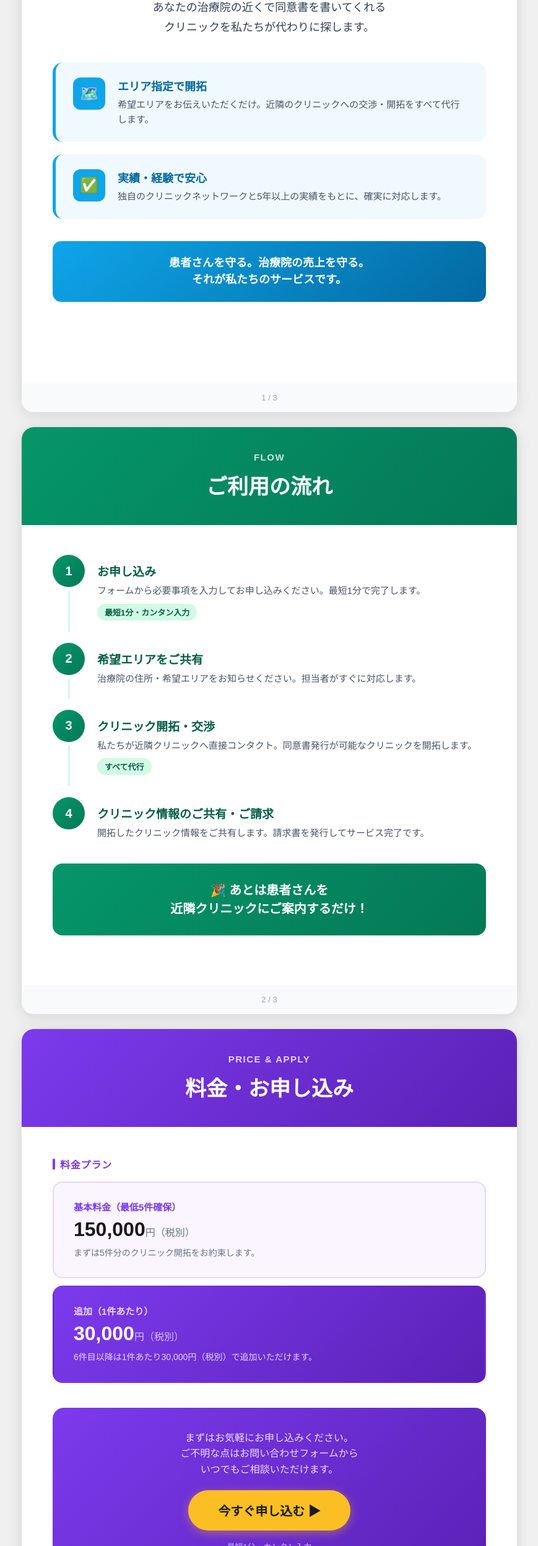
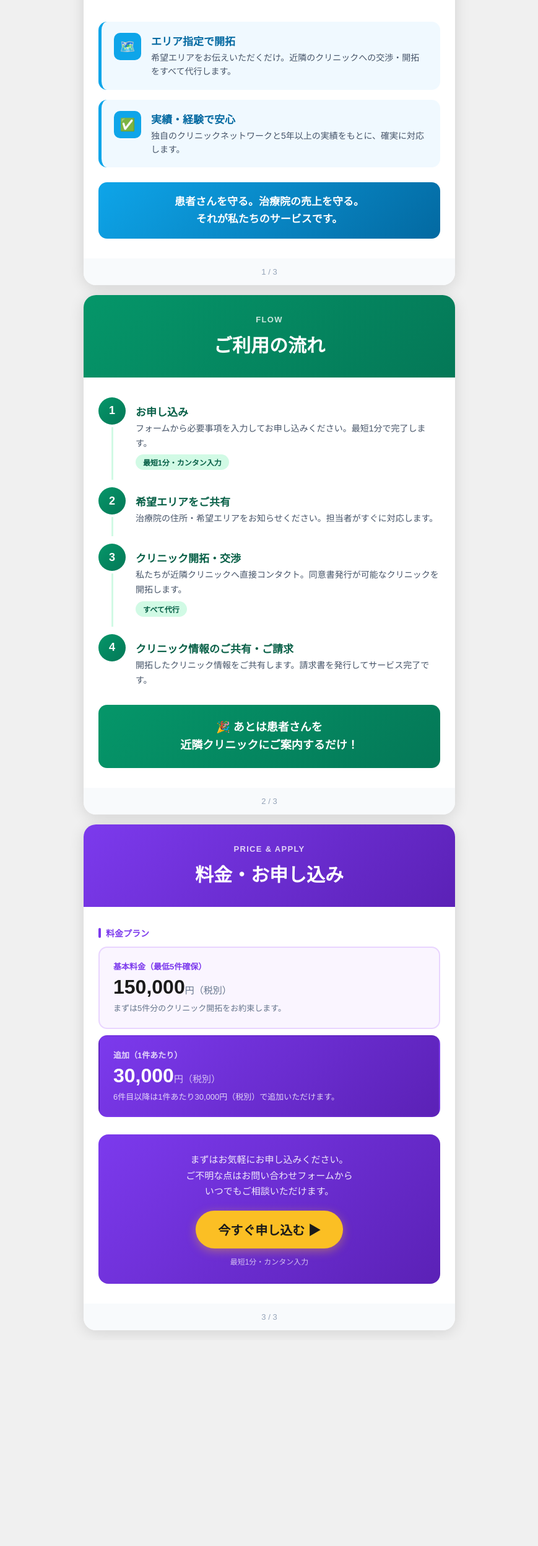
Before and after one commit to CAPCeLL/research-clinic, a plain HTML site: page index.html in a window 1280 px wide. Shown: the part 306-2800 px from the top of the page at 62% size, without its empty margins (205-1074 px from the left). After the commit the page ends 2468 px from the top, so only its background shows below. Drawn offline with Linux system fonts and the light colour scheme.

Commit message:
Update index.html

```diff
--- a/index.html
+++ b/index.html
@@ -3,7 +3,7 @@
 <head>
 <meta charset="UTF-8">
 <meta name="viewport" content="width=device-width, initial-scale=1.0">
-<title>近隣クリニック開拓サービス - LINEスライド</title>
+<title>近隣クリニック開拓サービス</title>
 <style>
   * { margin: 0; padding: 0; box-sizing: border-box; }
   body {
@@ -12,222 +12,136 @@
     display: flex;
     flex-direction: column;
     align-items: center;
-    gap: 24px;
-    padding: 24px;
+    gap: 16px;
+    padding: 16px;
   }
 
   .slide {
-    width: 800px;
+    width: 100%;
+    max-width: 600px;
     background: white;
     border-radius: 20px;
     overflow: hidden;
     box-shadow: 0 4px 24px rgba(0,0,0,0.12);
   }
 
-  /* ===== SLIDE 1 ===== */
-  .slide1 {
-    background: linear-gradient(160deg, #1a3a6b 0%, #0f2447 100%);
-    padding: 60px 50px 70px;
-    min-height: 900px;
-    display: flex;
-    flex-direction: column;
-    justify-content: center;
-    position: relative;
-  }
-  .slide1::before {
-    content: '';
-    position: absolute;
-    top: 0; right: 0;
-    width: 300px; height: 300px;
-    background: radial-gradient(circle, rgba(56,189,248,0.15) 0%, transparent 70%);
-    border-radius: 50%;
-  }
-  .slide1 .tag {
-    display: inline-block;
-    background: #ef4444;
-    color: white;
-    font-size: 15px;
-    font-weight: 700;
-    padding: 6px 18px;
-    border-radius: 50px;
-    margin-bottom: 32px;
-    width: fit-content;
-  }
-  .slide1 h1 {
-    color: white;
-    font-size: 42px;
-    font-weight: 900;
-    line-height: 1.3;
-    margin-bottom: 24px;
-  }
-  .slide1 h1 span { color: #38bdf8; }
-  .slide1 .subtitle {
-    color: rgba(255,255,255,0.75);
-    font-size: 20px;
-    line-height: 1.7;
-    margin-bottom: 48px;
-  }
-  .slide1 .alert-box {
-    background: rgba(239,68,68,0.15);
-    border: 2px solid rgba(239,68,68,0.5);
-    border-radius: 16px;
-    padding: 28px 32px;
-  }
-  .slide1 .alert-box .alert-title {
-    color: #fca5a5;
-    font-size: 16px;
-    font-weight: 700;
-    margin-bottom: 12px;
-    display: flex;
-    align-items: center;
-    gap: 8px;
-  }
-  .slide1 .alert-box p {
-    color: white;
-    font-size: 19px;
-    font-weight: 700;
-    line-height: 1.6;
-  }
-  .slide1 .bottom-label {
-    margin-top: 48px;
-    color: rgba(255,255,255,0.5);
-    font-size: 14px;
+  /* ===== SLIDE 1（サービス説明）===== */
+  .slide1-header {
+    background: linear-gradient(135deg, #0ea5e9 0%, #0369a1 100%);
+    padding: 32px 24px;
     text-align: center;
   }
-
-  /* ===== SLIDE 2 ===== */
-  .slide2 {
-    min-height: 900px;
-  }
-  .slide2 .header {
-    background: linear-gradient(135deg, #0ea5e9 0%, #0369a1 100%);
-    padding: 40px 50px;
-    text-align: center;
-  }
-  .slide2 .header .eyebrow {
+  .eyebrow {
     color: rgba(255,255,255,0.8);
-    font-size: 15px;
+    font-size: 13px;
     font-weight: 600;
     letter-spacing: 0.1em;
-    margin-bottom: 12px;
+    margin-bottom: 10px;
   }
-  .slide2 .header h2 {
+  .slide1-header h2 {
     color: white;
-    font-size: 34px;
+    font-size: clamp(20px, 5vw, 30px);
     font-weight: 900;
-    line-height: 1.3;
+    line-height: 1.4;
   }
-  .slide2 .header h2 span {
+  .slide1-header h2 span {
     background: #fbbf24;
     color: #1a1a1a;
     padding: 2px 8px;
     border-radius: 6px;
   }
-  .slide2 .body {
-    padding: 48px 50px;
+  .slide-body {
+    padding: 32px 24px;
   }
-  .slide2 .intro {
-    font-size: 18px;
+  .intro {
+    font-size: clamp(14px, 3.5vw, 17px);
     color: #334155;
     line-height: 1.8;
-    margin-bottom: 40px;
+    margin-bottom: 28px;
     text-align: center;
   }
-  .slide2 .features {
+  .features {
     display: flex;
     flex-direction: column;
-    gap: 20px;
+    gap: 16px;
   }
   .feature-card {
     display: flex;
     align-items: flex-start;
-    gap: 20px;
+    gap: 16px;
     background: #f0f9ff;
-    border-radius: 16px;
-    padding: 24px 28px;
+    border-radius: 14px;
+    padding: 18px 20px;
     border-left: 5px solid #0ea5e9;
   }
   .feature-icon {
-    width: 52px;
-    height: 52px;
+    width: 44px;
+    height: 44px;
     background: #0ea5e9;
-    border-radius: 12px;
+    border-radius: 10px;
     display: flex;
     align-items: center;
     justify-content: center;
     flex-shrink: 0;
-    font-size: 24px;
+    font-size: 20px;
   }
   .feature-text h3 {
-    font-size: 18px;
+    font-size: clamp(14px, 3.5vw, 17px);
     font-weight: 800;
     color: #0369a1;
-    margin-bottom: 6px;
+    margin-bottom: 4px;
   }
   .feature-text p {
-    font-size: 15px;
+    font-size: clamp(12px, 3vw, 14px);
     color: #475569;
     line-height: 1.6;
   }
-  .slide2 .tagline {
-    margin-top: 36px;
+  .tagline {
+    margin-top: 24px;
     background: linear-gradient(135deg, #0ea5e9, #0369a1);
     border-radius: 14px;
-    padding: 22px;
+    padding: 18px;
     text-align: center;
     color: white;
-    font-size: 18px;
+    font-size: clamp(14px, 3.5vw, 17px);
     font-weight: 800;
-    line-height: 1.5;
+    line-height: 1.6;
   }
 
-  /* ===== SLIDE 3 ===== */
-  .slide3 {
-    min-height: 900px;
-  }
-  .slide3 .header {
+  /* ===== SLIDE 2（流れ）===== */
+  .slide2-header {
     background: linear-gradient(135deg, #059669 0%, #047857 100%);
-    padding: 40px 50px;
+    padding: 32px 24px;
     text-align: center;
   }
-  .slide3 .header .eyebrow {
-    color: rgba(255,255,255,0.8);
-    font-size: 15px;
-    font-weight: 600;
-    letter-spacing: 0.1em;
-    margin-bottom: 12px;
-  }
-  .slide3 .header h2 {
+  .slide2-header h2 {
     color: white;
-    font-size: 34px;
+    font-size: clamp(20px, 5vw, 30px);
     font-weight: 900;
-  }
-  .slide3 .body {
-    padding: 48px 50px;
   }
   .step {
     display: flex;
-    gap: 20px;
-    margin-bottom: 12px;
+    gap: 16px;
+    margin-bottom: 8px;
     position: relative;
   }
   .step-left {
     display: flex;
     flex-direction: column;
     align-items: center;
-    width: 52px;
+    width: 44px;
     flex-shrink: 0;
   }
   .step-num {
-    width: 52px;
-    height: 52px;
+    width: 44px;
+    height: 44px;
     background: linear-gradient(135deg, #059669, #047857);
     border-radius: 50%;
     display: flex;
     align-items: center;
     justify-content: center;
     color: white;
-    font-size: 20px;
+    font-size: 18px;
     font-weight: 900;
     flex-shrink: 0;
   }
@@ -235,22 +149,22 @@
     width: 3px;
     flex: 1;
     background: #d1fae5;
-    margin: 6px 0;
-    min-height: 32px;
+    margin: 4px 0;
+    min-height: 24px;
   }
   .step-content {
     flex: 1;
-    padding-bottom: 24px;
+    padding-bottom: 20px;
   }
   .step-content h3 {
-    font-size: 19px;
+    font-size: clamp(14px, 3.5vw, 17px);
     font-weight: 800;
     color: #065f46;
-    margin-bottom: 6px;
-    padding-top: 12px;
+    margin-bottom: 4px;
+    padding-top: 10px;
   }
   .step-content p {
-    font-size: 15px;
+    font-size: clamp(12px, 3vw, 14px);
     color: #475569;
     line-height: 1.7;
   }
@@ -258,98 +172,82 @@
     display: inline-block;
     background: #d1fae5;
     color: #065f46;
-    font-size: 13px;
+    font-size: 12px;
     font-weight: 700;
     padding: 4px 12px;
     border-radius: 50px;
-    margin-top: 8px;
+    margin-top: 6px;
   }
   .result-box {
     background: linear-gradient(135deg, #059669, #047857);
-    border-radius: 16px;
-    padding: 28px 32px;
+    border-radius: 14px;
+    padding: 22px 20px;
     text-align: center;
-    margin-top: 8px;
+    margin-top: 4px;
   }
   .result-box p {
     color: white;
-    font-size: 20px;
+    font-size: clamp(15px, 4vw, 18px);
     font-weight: 800;
-    line-height: 1.5;
+    line-height: 1.6;
   }
 
-  /* ===== SLIDE 4 ===== */
-  .slide4 {
-    min-height: 900px;
-  }
-  .slide4 .header {
+  /* ===== SLIDE 3（料金）===== */
+  .slide3-header {
     background: linear-gradient(135deg, #7c3aed 0%, #5b21b6 100%);
-    padding: 40px 50px;
+    padding: 32px 24px;
     text-align: center;
   }
-  .slide4 .header .eyebrow {
-    color: rgba(255,255,255,0.8);
-    font-size: 15px;
-    font-weight: 600;
-    letter-spacing: 0.1em;
-    margin-bottom: 12px;
-  }
-  .slide4 .header h2 {
+  .slide3-header h2 {
     color: white;
-    font-size: 34px;
+    font-size: clamp(20px, 5vw, 30px);
     font-weight: 900;
   }
-  .slide4 .body {
-    padding: 48px 50px;
-  }
-  .price-section {
-    margin-bottom: 40px;
-  }
-  .price-section h3 {
-    font-size: 16px;
+  .price-section { margin-bottom: 28px; }
+  .price-label {
+    font-size: 14px;
     font-weight: 700;
     color: #7c3aed;
-    letter-spacing: 0.05em;
-    margin-bottom: 16px;
+    margin-bottom: 12px;
     display: flex;
     align-items: center;
     gap: 8px;
   }
-  .price-section h3::before {
+  .price-label::before {
     content: '';
     display: inline-block;
     width: 4px;
-    height: 18px;
+    height: 16px;
     background: #7c3aed;
     border-radius: 2px;
   }
   .price-card {
     background: #faf5ff;
     border: 2px solid #e9d5ff;
-    border-radius: 16px;
-    padding: 28px 32px;
-    margin-bottom: 12px;
+    border-radius: 14px;
+    padding: 20px 22px;
+    margin-bottom: 10px;
   }
-  .price-card .plan-name {
-    font-size: 15px;
+  .plan-name {
+    font-size: 13px;
     color: #7c3aed;
     font-weight: 700;
-    margin-bottom: 8px;
+    margin-bottom: 6px;
   }
-  .price-card .price {
-    font-size: 32px;
+  .price-num {
+    font-size: clamp(26px, 6vw, 32px);
     font-weight: 900;
     color: #1a1a1a;
   }
-  .price-card .price span {
-    font-size: 16px;
+  .price-num span {
+    font-size: 15px;
     font-weight: 500;
     color: #64748b;
   }
-  .price-card .desc {
-    font-size: 14px;
+  .price-desc {
+    font-size: 13px;
     color: #64748b;
-    margin-top: 8px;
+    margin-top: 6px;
     line-height: 1.6;
   }
   .price-card.featured {
@@ -357,58 +255,57 @@
     border-color: transparent;
   }
   .price-card.featured .plan-name { color: rgba(255,255,255,0.8); }
-  .price-card.featured .price { color: white; }
-  .price-card.featured .price span { color: rgba(255,255,255,0.7); }
-  .price-card.featured .desc { color: rgba(255,255,255,0.8); }
+  .price-card.featured .price-num { color: white; }
+  .price-card.featured .price-num span { color: rgba(255,255,255,0.7); }
+  .price-card.featured .price-desc { color: rgba(255,255,255,0.8); }
 
   .cta-box {
     background: linear-gradient(135deg, #7c3aed, #5b21b6);
-    border-radius: 18px;
-    padding: 36px 32px;
+    border-radius: 16px;
+    padding: 28px 20px;
     text-align: center;
   }
   .cta-box p {
-    color: rgba(255,255,255,0.85);
-    font-size: 16px;
-    margin-bottom: 20px;
-    line-height: 1.6;
+    color: rgba(255,255,255,0.9);
+    font-size: clamp(13px, 3.5vw, 15px);
+    margin-bottom: 18px;
+    line-height: 1.7;
   }
   .cta-btn {
     display: inline-block;
     background: #fbbf24;
     color: #1a1a1a;
-    font-size: 20px;
+    font-size: clamp(16px, 4vw, 20px);
     font-weight: 900;
-    padding: 18px 48px;
+    padding: 16px 36px;
     border-radius: 50px;
     text-decoration: none;
     box-shadow: 0 4px 16px rgba(251,191,36,0.4);
   }
   .cta-note {
     color: rgba(255,255,255,0.7);
-    font-size: 13px;
-    margin-top: 16px;
+    font-size: 12px;
+    margin-top: 12px;
   }
 
   .slide-number {
     text-align: center;
     color: #94a3b8;
     font-size: 13px;
-    padding: 16px;
+    padding: 14px;
     background: #f8fafc;
   }
 </style>
 </head>
 <body>
 
-<!-- SLIDE 2: サービス説明 -->
+<!-- SLIDE 1: サービス説明 -->
 <div class="slide">
-  <div class="slide2">
-    <div class="header">
+  <div class="slide1-header">
     <div class="eyebrow">SOLUTION</div>
     <h2>あなたの治療院の<span>近く</span>で<br>同意書クリニックを探します</h2>
   </div>
-    <div class="body">
+  <div class="slide-body">
     <p class="intro">
       しんきゅうドクターの<strong>「近隣クリニック開拓サービス」</strong>なら、<br>
       あなたの治療院の近くで同意書を書いてくれる<br>
@@ -435,18 +332,16 @@
       それが私たちのサービスです。
     </div>
   </div>
-  </div>
   <div class="slide-number">1 / 3</div>
 </div>
 
-<!-- SLIDE 3: サービスの流れ -->
+<!-- SLIDE 2: 流れ -->
 <div class="slide">
-  <div class="slide3">
-    <div class="header">
+  <div class="slide2-header">
     <div class="eyebrow">FLOW</div>
     <h2>ご利用の流れ</h2>
   </div>
-    <div class="body">
+  <div class="slide-body">
     <div class="step">
       <div class="step-left">
         <div class="step-num">1</div>
@@ -492,29 +387,27 @@
       <p>🎉 あとは患者さんを<br>近隣クリニックにご案内するだけ！</p>
     </div>
   </div>
-  </div>
   <div class="slide-number">2 / 3</div>
 </div>
 
-<!-- SLIDE 4: 料金・申し込み -->
+<!-- SLIDE 3: 料金 -->
 <div class="slide">
-  <div class="slide4">
-    <div class="header">
+  <div class="slide3-header">
     <div class="eyebrow">PRICE & APPLY</div>
     <h2>料金・お申し込み</h2>
   </div>
-    <div class="body">
+  <div class="slide-body">
     <div class="price-section">
-        <h3>料金プラン</h3>
+      <div class="price-label">料金プラン</div>
       <div class="price-card">
         <div class="plan-name">基本料金（最低5件確保）</div>
-          <div class="price">150,000<span>円（税別）</span></div>
-          <div class="desc">まずは5件分のクリニック開拓をお約束します。</div>
+        <div class="price-num">150,000<span>円（税別）</span></div>
+        <div class="price-desc">まずは5件分のクリニック開拓をお約束します。</div>
       </div>
       <div class="price-card featured">
         <div class="plan-name">追加（1件あたり）</div>
-          <div class="price">30,000<span>円（税別）</span></div>
-          <div class="desc">6件目以降は1件あたり30,000円（税別）で追加いただけます。</div>
+        <div class="price-num">30,000<span>円（税別）</span></div>
+        <div class="price-desc">6件目以降は1件あたり30,000円（税別）で追加いただけます。</div>
       </div>
     </div>
     <div class="cta-box">
@@ -526,7 +419,6 @@
       <div class="cta-note">最短1分・カンタン入力</div>
     </div>
   </div>
-  </div>
   <div class="slide-number">3 / 3</div>
 </div>
 
```
Lines whose indentation alone changed are shown as unchanged.
